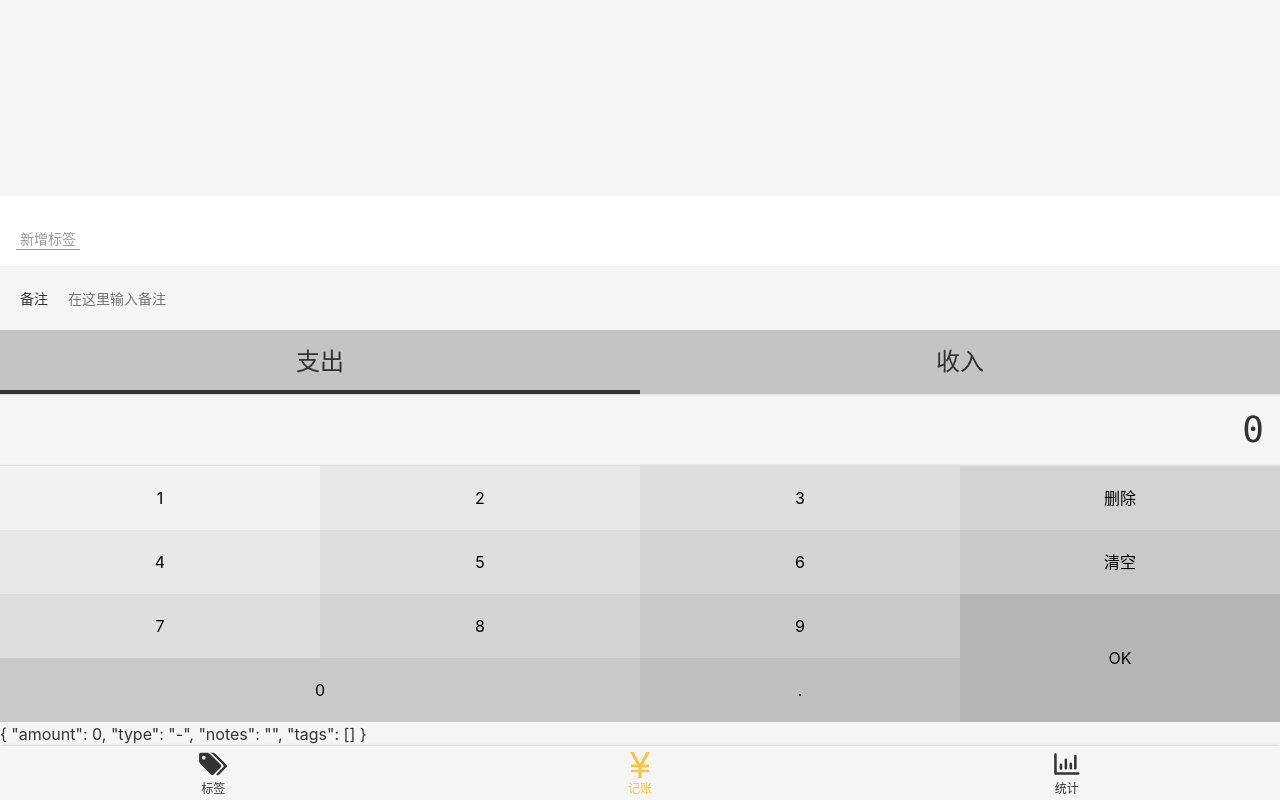
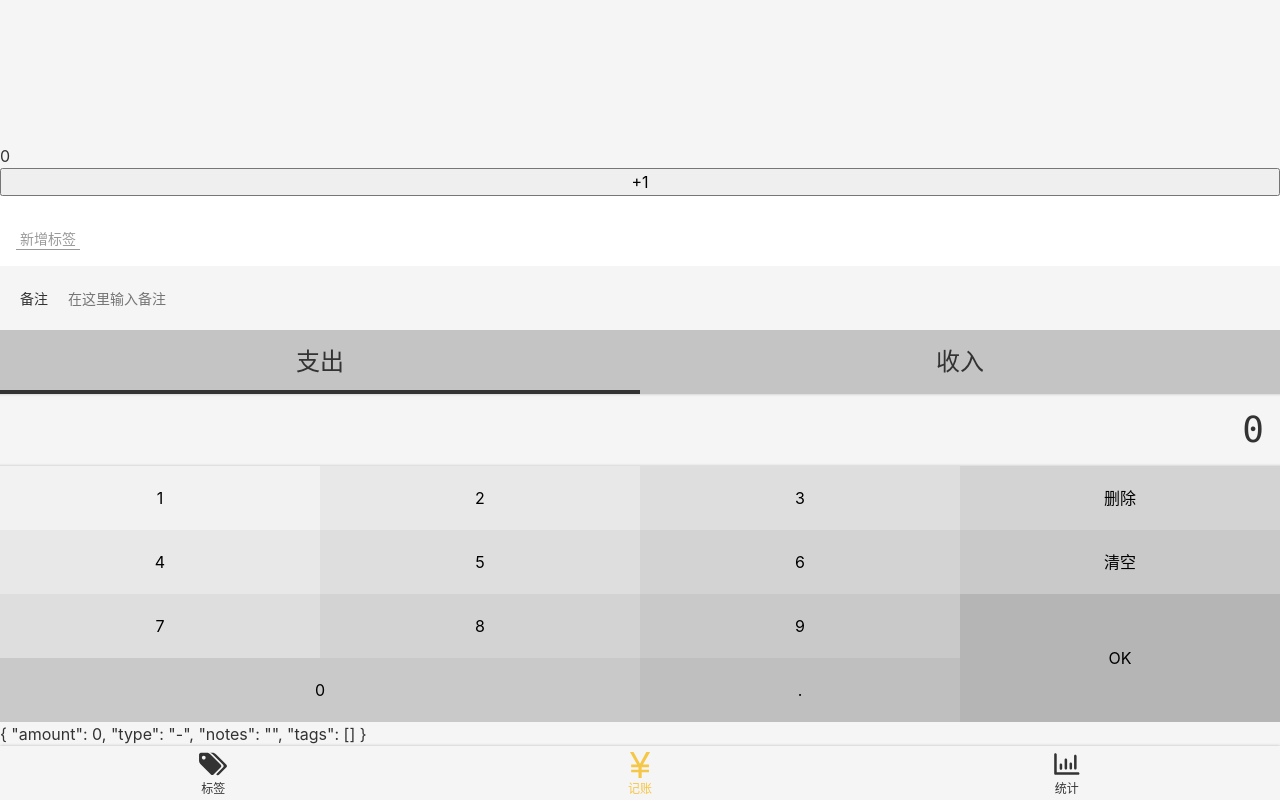
Before and after one commit to venaissance/vue-bookkeeping, a Vue app: page /statistics#/money in a window 1280 px wide. Built offline with nearby package versions, Linux system fonts and the light colour scheme; the HTML template or start-up script is replaced by a standard one.

Commit message:
最简单的 Vuex 实现 +1

```diff
--- a/src/store/index.ts
+++ b/src/store/index.ts
@@ -1,15 +1,18 @@
-import Vue from 'vue'
-import Vuex from 'vuex'
+import Vue from 'vue';
+import Vuex from 'vuex';
 
-Vue.use(Vuex)
+Vue.use(Vuex);
 
-export default new Vuex.Store({
+const store = new Vuex.Store({
   state: {
+    count: 0
+
   },
   mutations: {
-  },
-  actions: {
-  },
-  modules: {
+    add(state) {
+      state.count += 1;
+    }
   }
-})
+});
+
+export default store;
--- a/src/views/Money.vue
+++ b/src/views/Money.vue
@@ -7,6 +7,8 @@
       <FormItem field-name="备注" placeholder="在这里输入备注" @update:value="onUpdateNotes"/>
     </div>
     <Tags :value.sync="record.tags"/>
+    <button @click="add">+1</button>
+    {{count}}
   </Layout>
 </template>
 
@@ -18,11 +20,19 @@
   import FormItem from '@/components/Money/FormItem.vue';
   import Tags from '@/components/Money/Tags.vue';
   import oldStore from '@/store/oldStore';
+  import Button from '@/components/Button.vue';
 
   @Component({
-    components: {FormItem, NumPad, Types, Tags}
+    components: {Button, FormItem, NumPad, Types, Tags},
+    computed: {
+      count() { return this.$store.state.count;}
+    }
   })
   export default class Money extends Vue {
+    add() {
+      this.$store.commit('add');
+    }
+
     recordList: RecordItem[] = oldStore.recordList;
 
     record: RecordItem = {
@@ -31,6 +41,7 @@
       notes: '',
       tags: []
     };
+
 
     onUpdateNotes(value: string) {
       this.record.notes = value;
```
